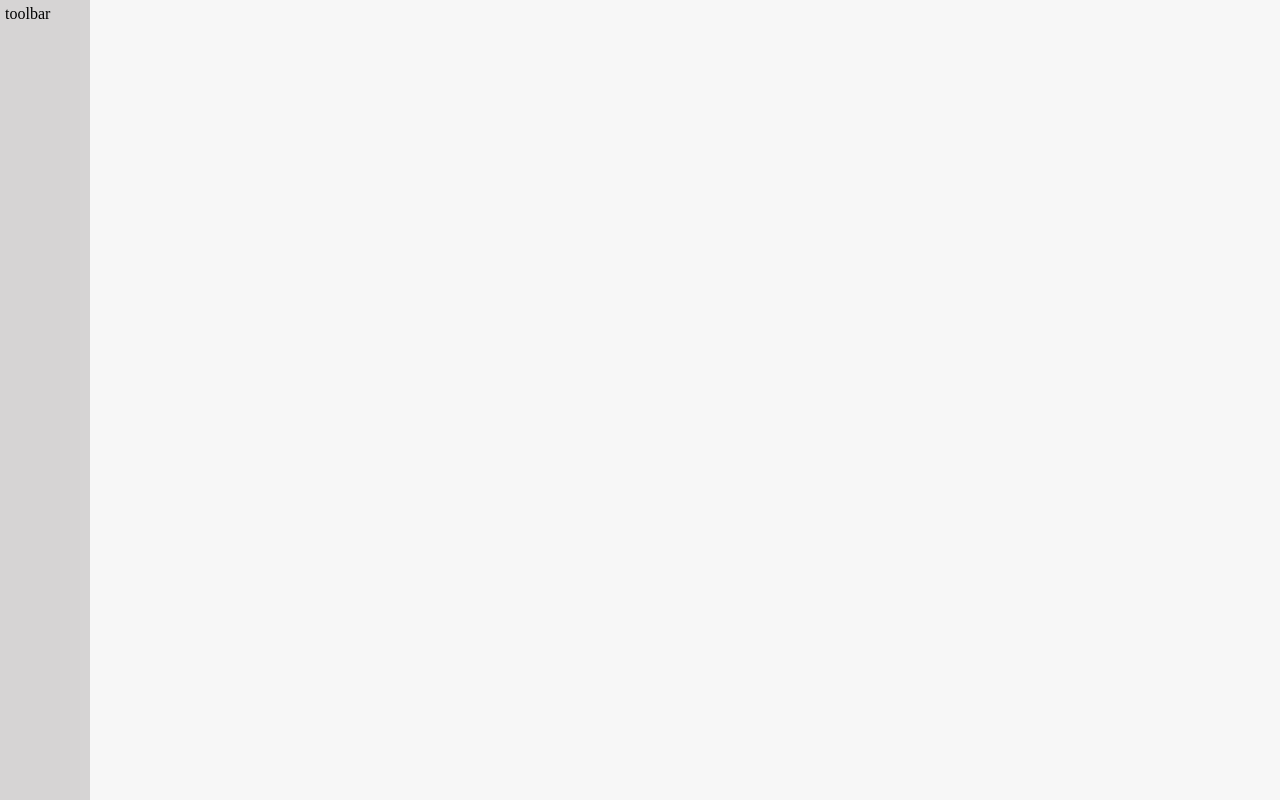
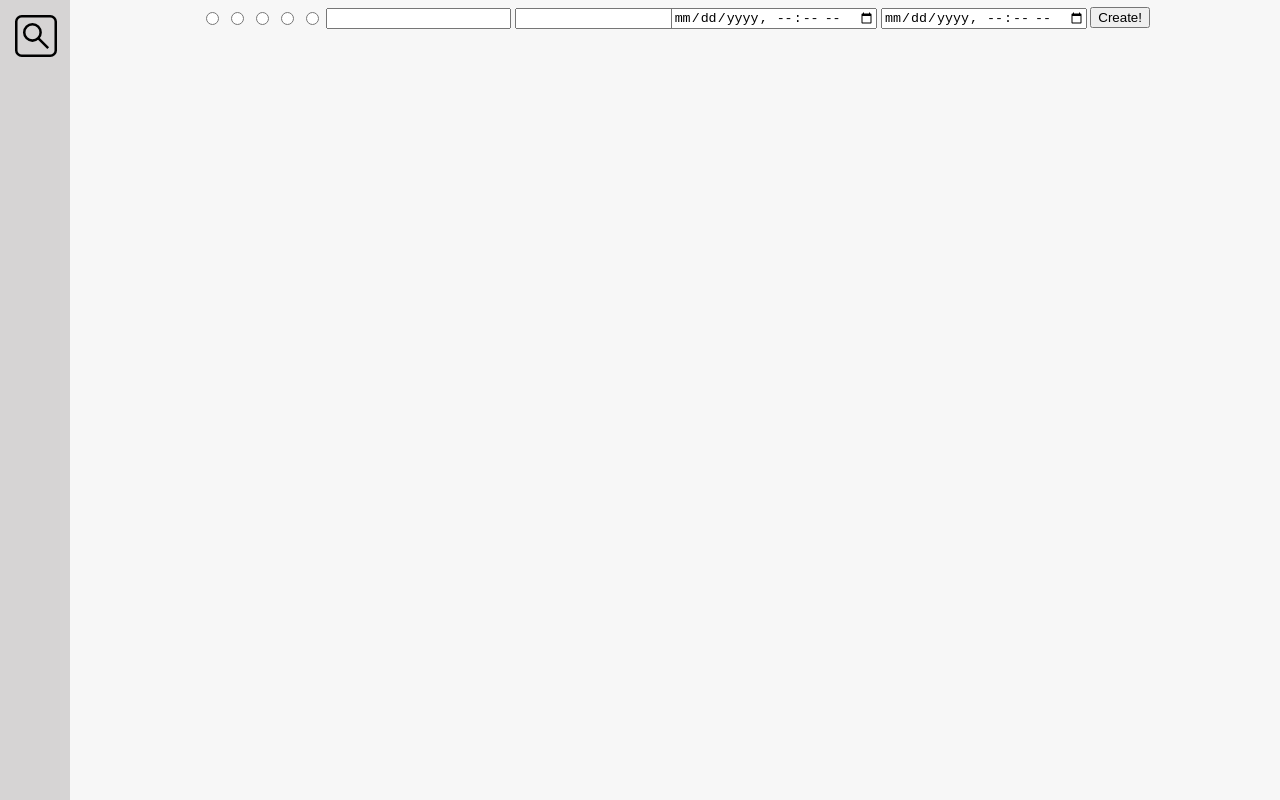
Before and after one commit to FileNotFound7/Todo-App, a plain HTML site: page index.html in a window 1280 px wide. Drawn offline with Linux system fonts and the light colour scheme.

Commit message:
add to task class and add icon to toolbar

```diff
--- a/index.html
+++ b/index.html
@@ -1,14 +1,23 @@
 <!DOCTYPE html>
 <html>
+
 <head>
     <title>Todo List</title>
     <link rel="stylesheet" href="main.css">
+    <script src="main.js"></script>
 </head>
+
 <body>
-        <div class="toolbar">toolbar</div>
+    <div class="toolbar">
+        <picture>
+            <source srcset="light/search.svg" media="(prefers-color-scheme: light)" /> <!-- User prefers light mode: -->
+            <source srcset="dark/search.svg" media="(prefers-color-scheme: dark)" /> <!-- User prefers dark mode: -->
+            <img src="light/search.svg" /> <!-- User has no color preference: -->
+        </picture>
+    </div>
     <div class="content">
-            <table class="task-input"></table>
-            <table class="task-display"></table>
+        <table id="tasks"></table>
     </div>
 </body>
+
 </html>
--- a/main.css
+++ b/main.css
@@ -13,26 +13,39 @@
     height: calc(100% - 2*var(--padding));
     padding: var(--padding);
     background: light-dark(var(--light-primary), var(--dark-primary));
+    padding-left: 10%;
+    padding-right: 10%;
 }
 
 .priority1 {
-    accent-color: #e95a5a
+    accent-color: #e95a5a;
 }
 
 .priority2 {
-    accent-color: #e29a47
+    accent-color: #e29a47;
 }
 
 .priority3 {
-    accent-color: #e2d047
+    accent-color: #e2d047;
 }
 
 .priority4 {
-    accent-color: #88e247
+    accent-color: #88e247;
 }
 
 .priority5 {
-    accent-color: #47dae2
+    accent-color: #47dae2;
+}
+
+img {
+    width:70%;
+    padding: 10px 10px 10px 10px;
+}
+img:hover {
+    width:70%;
+    padding: 10px 10px 10px 10px;
+    background-color: #242424;
+    border-radius: 10px;
 }
 
 html, body
@@ -43,7 +56,7 @@ html, body
 
 :root {
     --padding: 5px;
-    --toolbar-width:80px;
+    --toolbar-width:60px;
     color-scheme: light dark;
 
     --dark-primary: #242424;
--- a/main.js
+++ b/main.js
@@ -1,7 +1,5 @@
-var input = new task(document.getElementById("task-input"))
-
 class task {
-    constructor(parent, id, name, description, priority, start, end){
+    constructor(parent, id, name = null, description = null, priority = null, start = null, end = null){
         this.id = id;
         this.name = name;
         this.description = description;
@@ -9,38 +7,71 @@ class task {
         this.start = start;
         this.end = end;
 
+
+
+        const input = `<tr id=${id}-row>
+            <th><input id="${id}-priority-1" type="radio" name="${id}-task-priority" class="priority1" value="1"></th>
+            <th><input id="${id}-priority-2" type="radio" name="${id}-task-priority" class="priority2" value="2"></th>
+            <th><input id="${id}-priority-3" type="radio" name="${id}-task-priority" class="priority3" value="3"></th>
+            <th><input id="${id}-priority-4" type="radio" name="${id}-task-priority" class="priority4" value="4"></th>
+            <th><input id="${id}-priority-5" type="radio" name="${id}-task-priority" class="priority5" value="5"></th>
+            <th><input id="${id}-name" type="text"></th>
+            <th width="99%"><input id="${id}-description" type="text" style="width:100%; overflow:hidden;margin-right:10px;"></th>
+            <th><input id="${id}-date-from" type="datetime-local"></th>
+            <th><input id="${id}-date-to" type="datetime-local"></th>
+        </tr>`
+
+        parent.insertAdjacentHTML("beforeend", input);
+
         if (id == "new") {
-            var button = "<button id='new-task'>Create!</button>"
-        } else {
-            var button = ""
+            const newrow = document.getElementById("new-row");
+            const button = document.createElement("button")
+            button.id = "new-task";
+            button.textContent = "Create!";
+            newrow.appendChild(button);
+            document.getElementById('new-task').addEventListener("click", (event) => this.create(event));
         }
 
-        input = `<tr>
-            <th><input id="${id}-priority-1" type="radio" name="task-priority" class="priority1" value="1"></th>
-            <th><input id="${id}-priority-2" type="radio" name="task-priority" class="priority2" value="2"></th>
-            <th><input id="${id}-priority-3" type="radio" name="task-priority" class="priority3" value="3"></th>
-            <th><input id="${id}-priority-4" type="radio" name="task-priority" class="priority4" value="4"></th>
-            <th><input id="${id}-priority-5" type="radio" name="task-priority" class="priority5" value="5"></th>
-            <th><input id="${id}-task-name" type="text"></th>
-            <th><input id="${id}-task-description" type="text"></th>
-            <th><input id="${id}-task-date-from" type="datetime-local"></th>
-            <th><input id="${id}-task-date-to" type="datetime-local"></th>
-            ${button}
-        </tr>`
-
-        parent.appendChild(input);
-
-        document.getElementById(`${this.id}-priority-1`).addEventListener("change", (event) => edit(event));
-        document.getElementById(`${this.id}-priority-2`).addEventListener("change", (event) => edit(event));
-        document.getElementById(`${this.id}-priority-3`).addEventListener("change", (event) => edit(event));
-        document.getElementById(`${this.id}-priority-4`).addEventListener("change", (event) => edit(event));
-        document.getElementById(`${this.id}-priority-5`).addEventListener("change", (event) => edit(event));
-        document.getElementById(`${this.id}-task-name`).addEventListener("change", (event) => edit(event));
-        document.getElementById(`${this.id}-task-description`).addEventListener("change", (event) => edit(event));
-        document.getElementById(`${this.id}-task-date-from`).addEventListener("change", (event) => edit(event));
-        document.getElementById(`${this.id}-task-date-to`).addEventListener("change", (event) => edit(event));
+        document.getElementById(`${this.id}-priority-1`).addEventListener("change", (event) => this.edit(event));
+        document.getElementById(`${this.id}-priority-2`).addEventListener("change", (event) => this.edit(event));
+        document.getElementById(`${this.id}-priority-3`).addEventListener("change", (event) => this.edit(event));
+        document.getElementById(`${this.id}-priority-4`).addEventListener("change", (event) => this.edit(event));
+        document.getElementById(`${this.id}-priority-5`).addEventListener("change", (event) => this.edit(event));
+        document.getElementById(`${this.id}-name`).addEventListener("change", (event) => this.edit(event));
+        document.getElementById(`${this.id}-description`).addEventListener("change", (event) => this.edit(event));
+        document.getElementById(`${this.id}-date-from`).addEventListener("change", (event) => this.edit(event));
+        document.getElementById(`${this.id}-date-to`).addEventListener("change", (event) => this.edit(event));
     }
     edit(event) {
-        console.log(event.target.value);
+        console.log(`${event.target.id} - ${event.target.value}`);
+        if (event.target.parentNode.parentNode.id != "new-row") {
+
+        }
+    }
+    create(event) {
+        const radio = document.querySelector(`input[name="${this.id}-task-priority"]:checked`);
+        if (radio != null) {
+            this.priority = radio.value;
+        } else {
+            this.priority = null;
+        }
+        this.name = document.getElementById(`${this.id}-name`).value;
+        this.description = document.getElementById(`${this.id}-description`).value;
+        this.start = document.getElementById(`${this.id}-date-from`).value;
+        this.end = document.getElementById(`${this.id}-date-to`).value;
+
+        console.log(`${this.priority}, ${this.name}, ${this.description}, ${this.start}, ${this.end}`)
+
+        console.log("New task created.");
     }
 }
+
+function main() {
+    let tasks = document.getElementById("tasks");
+    console.log(tasks);
+    let input = new task(tasks, "new");
+
+    const search = document.createElement("img")
+}
+
+document.addEventListener("DOMContentLoaded", main)
```
Also changed, not shown: dark/search.svg (added), light/search.svg (added). Lines whose indentation alone changed are shown as unchanged.
